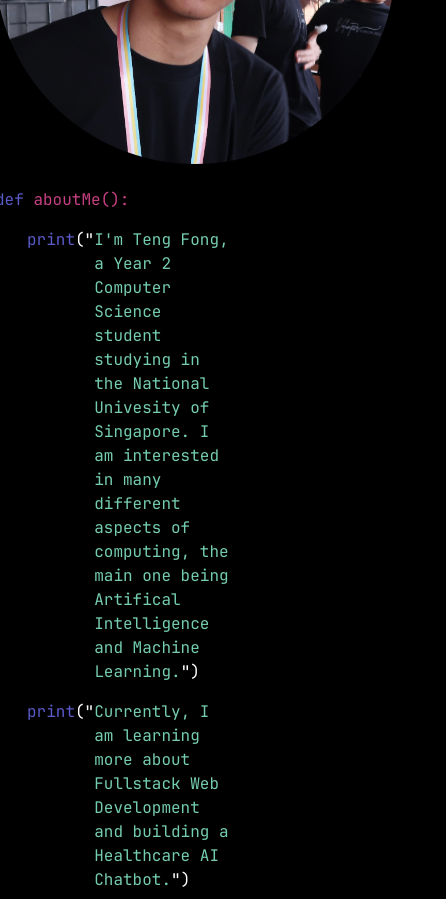
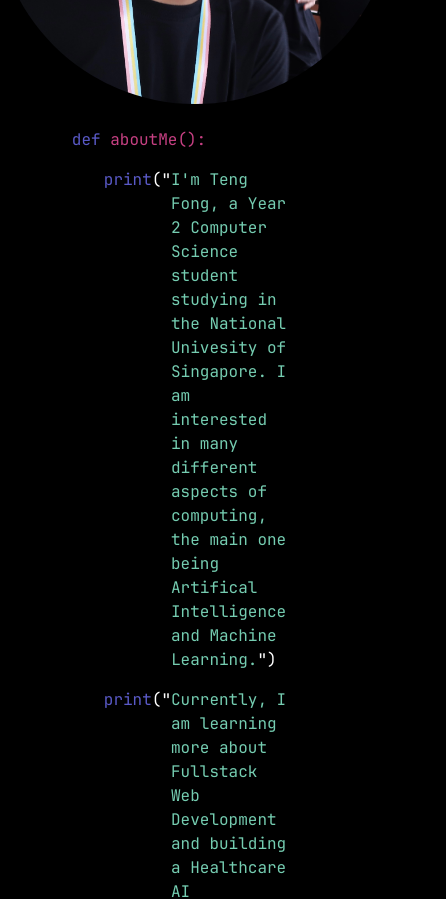
Before and after one commit to GohTengFong/personal-website-v1, a React (Create React App) app: page / in a window 390 px wide. Shown: the part 940-1839 px from the top of the page, 446 px wide, since content can reach past the window. Built offline with nearby package versions, Linux system fonts and the light colour scheme; no server answers; the HTML template or start-up script is replaced by a standard one.

Commit message:
more ipad viewport changes

```diff
--- a/src/components/about/About.css
+++ b/src/components/about/About.css
@@ -72,27 +72,18 @@
     margin-right: 0;
     margin-bottom: 1.5rem;
   }
-
-  .paragraph {
-    margin-left: 0;
-    padding-right: 0;
-  }
 }
 
 @media (max-width: 768px) {
   .aboutWrapper {
     flex-wrap: wrap;
+    justify-content: center;
   }
 
   .photo {
     margin-right: 0;
     margin-bottom: 1.5rem;
     margin-left: 0;
-  }
-
-  .paragraph {
-    margin-left: 0;
-    padding-right: 0;
   }
 }
 
@@ -107,9 +98,4 @@
     margin-bottom: 1.5rem;
     margin-left: 0;
   }
-
-  .paragraph {
-    margin-left: 0;
-    padding-right: 0;
-  }
 }
```
